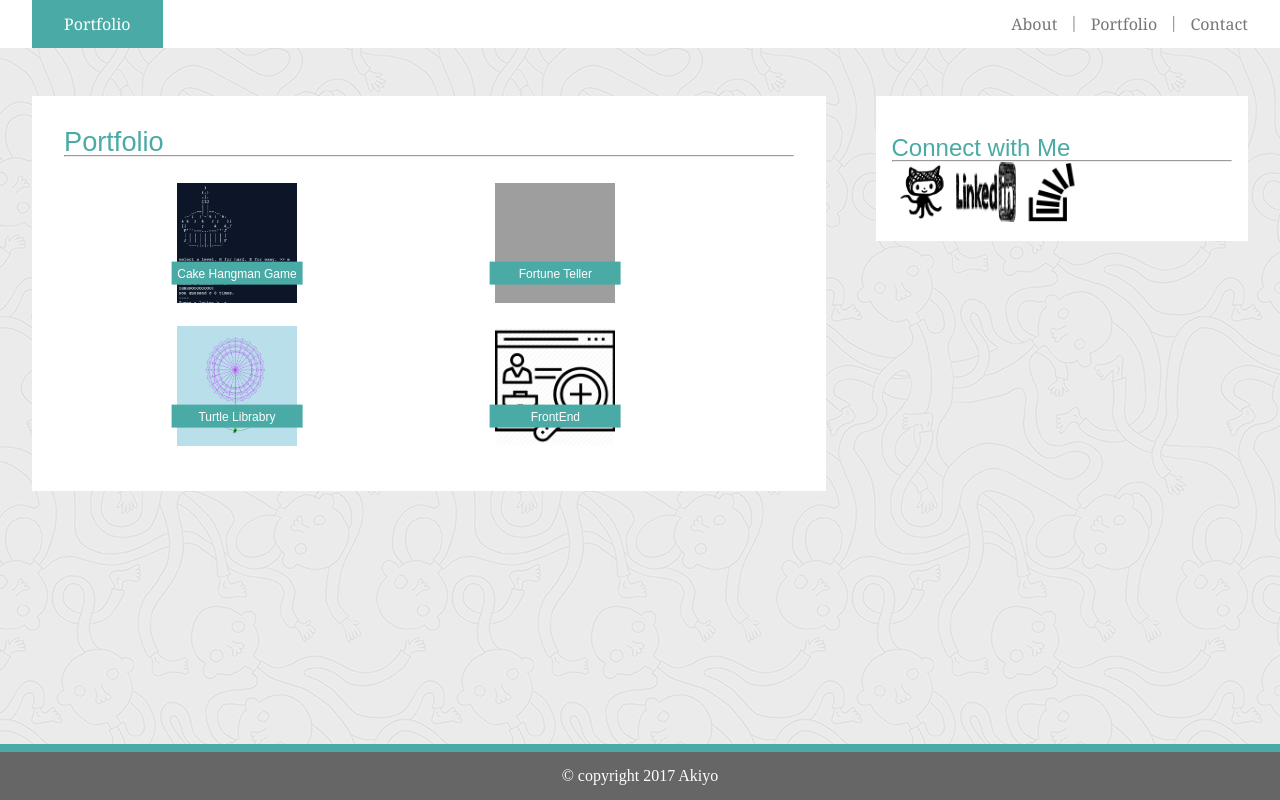
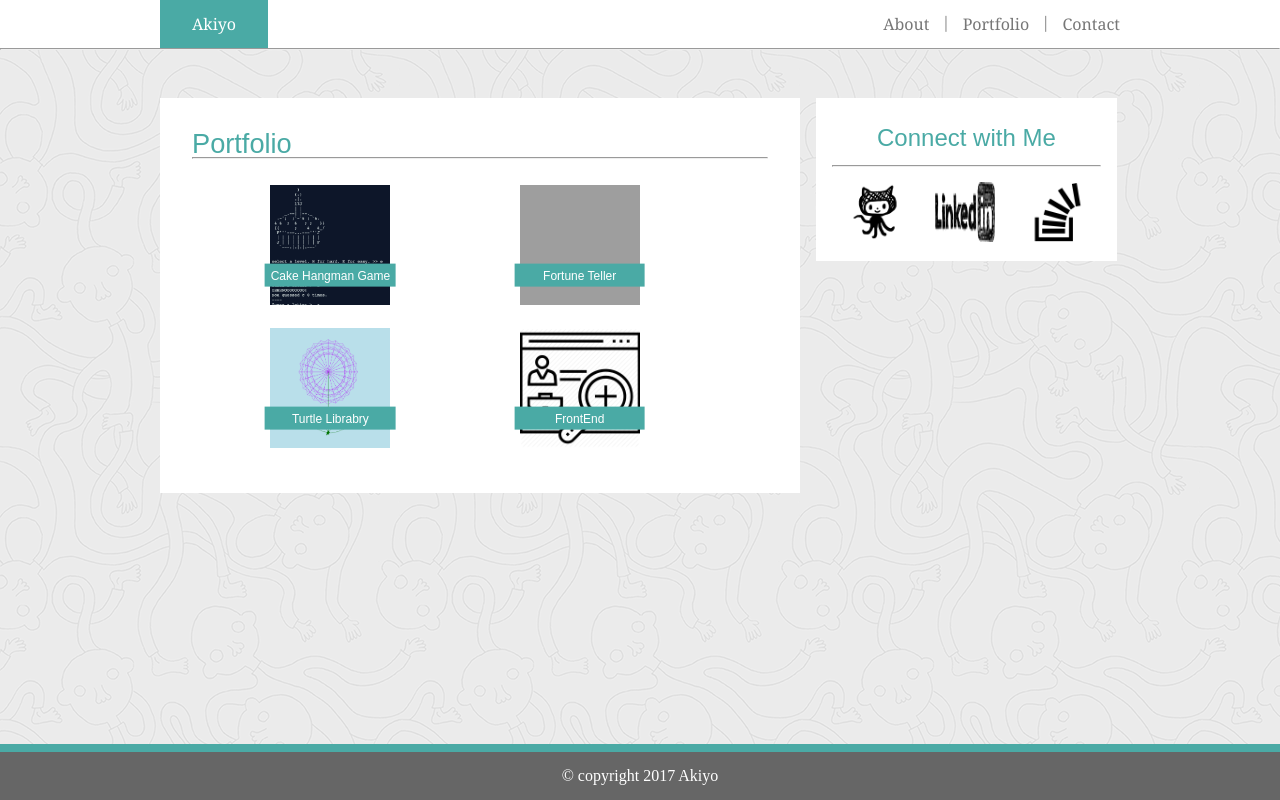
Before and after one commit to FlyingUnicornSF/Basic-Portfolio, a plain HTML site: page portfolio.html in a window 1280 px wide. Drawn offline with Linux system fonts and the light colour scheme; grey boxes are pictures that could not be loaded.

Commit message:
Homework comments.

```diff
--- a/assets/css/style.css
+++ b/assets/css/style.css
@@ -35,6 +35,10 @@ header .name {
     float: left;
 }
 
+.header-content {
+    width: 960px;
+    margin: 0 auto;
+}
 
 
 /*navigation in the header*/
@@ -87,7 +91,7 @@ nav li a:hover {
 
 aside {
     margin: 3em 0 0 1em;
-    float: right;
+    float: left;
     /*float has to change to left after 930px wide screen*/
     width: 28%;
     background-color: white;
@@ -95,7 +99,11 @@ aside {
 }
 
 aside a {
+    width: 32%;
+    display: inline-block;
+    margin-top: 15px;
     text-decoration: none;
+    text-align: center;
 }
 
 aside img {
@@ -106,6 +114,9 @@ aside img {
 
 aside h3 {
     font-size: 1.5em;
+    margin-bottom: 15px;
+    text-align: center;
+    padding-top: .5em;
 }
 
 
@@ -149,6 +160,8 @@ footer p {
 
 main {
     padding: 0 2em;
+    width: 960px;
+    margin: 0 auto;
 }
 
 .clear:before,
--- a/portfolio.html
+++ b/portfolio.html
@@ -9,9 +9,10 @@
 </head>
 
 <body>
-    <header>
+    <header class="clear">
+        <div class="header-content">
             <div class="name">
-            Portfolio
+                Akiyo
             </div>
             <nav>
                 <ul>
@@ -20,7 +21,9 @@
                     <li><a href="contact.html">Contact</a></li>
                 </ul>
             </nav>
+        </div>
     </header>
+    <hr>
     <main class="clear">
         <div class="portfolio">
             <h1>Portfolio</h1>
```
Also changed, not shown: contact.html (+4 -1 lines), index.html (+2 -0 lines). Lines whose indentation alone changed are shown as unchanged.
